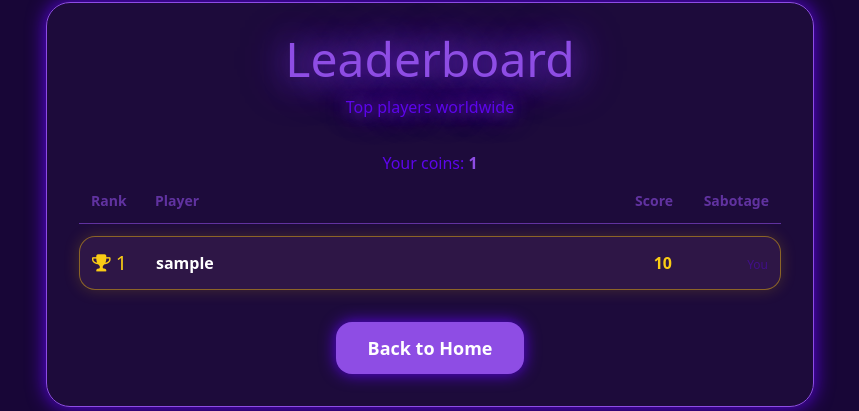
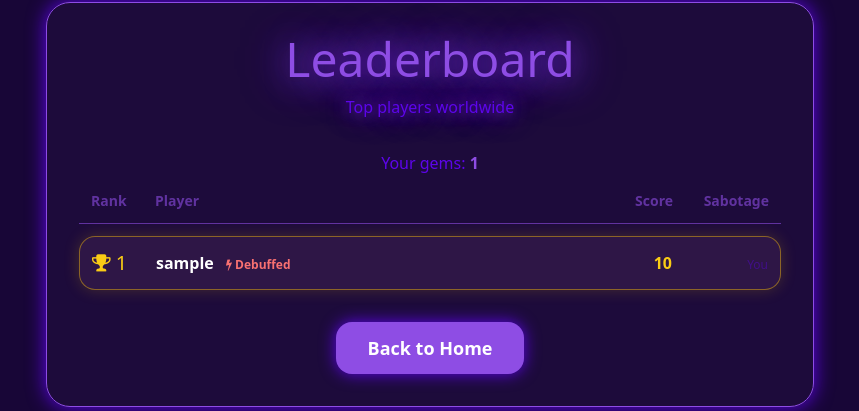
Before and after one commit to Games4Doritos/CITS3403-Project, a Flask app: page /leaderboard in a window 1280 px wide. Shown: the part 94-505 px from the top of the page, without its empty margins (210-1069 px from the left). Run offline with Flask 3, Linux system fonts and the light colour scheme; a user stored in the database is signed in; tables that the repository leaves empty hold one stand-in row (values such as "Sample post"); some libraries are stand-ins or nearby versions.

Commit message:
Fix gems label and simplify debuffed indicator in leaderboard

```diff
--- a/app/templates/leaderboard.html
+++ b/app/templates/leaderboard.html
@@ -22,7 +22,7 @@
         <!-- Show current user's coins if logged in -->
         {% if current_user.is_authenticated and current_user.best_stats %}
         <p class="text-center text-[var(--secondary)] mb-4">
-            Your coins: <span class="text-[var(--primary)] font-bold">{{ current_user.best_stats.currency }}</span>
+            Your gems: <span class="text-[var(--primary)] font-bold">{{ current_user.best_stats.currency }}</span>
         </p>
         {% endif %}
 
@@ -58,12 +58,8 @@
                         {% else %}text-white/80{% endif %}">
                         {{ stats.account.profile.username if stats.account.profile else stats.account.email.split('@')[0] }}
                         <!-- Show debuffed indicator if player is sabotaged -->
-                        {% if stats.account.received_sabotages %}
-                            {% for sab in stats.account.received_sabotages %}
-                                {% if sab.active %}
-                                    <span class="ml-2 text-red-400 text-xs"><i class="fa fa-bolt"></i> Debuffed</span>
-                                {% endif %}
-                            {% endfor %}
+                        {% if stats.debuffed %}
+                            <span class="ml-2 text-red-400 text-xs"><i class="fa fa-bolt"></i> Debuffed</span>
                         {% endif %}
                     </div>
 
```
